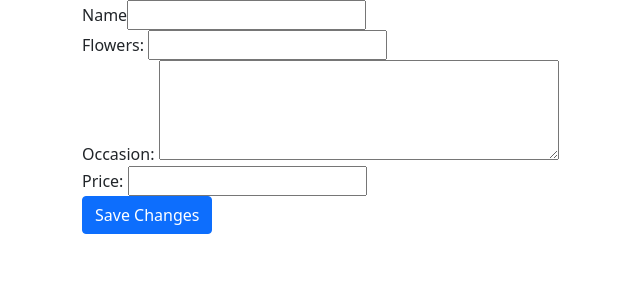
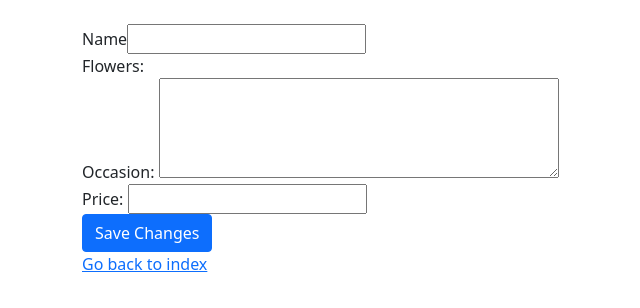
Before and after one commit to juliannatruitt/flowershop_ase220, a plain HTML site: page update.html in a window 1280 px wide. Shown: the whole page, without its empty margins (0-640 px from the left). Drawn offline with nearby package versions, Linux system fonts and the light colour scheme; no server answers.

Commit message:
more edits

```diff
--- a/update.html
+++ b/update.html
@@ -10,11 +10,13 @@
     <body>
         <div class="container">
         <form>
-           <label for="name">Name</label><input type="text" id="name"></input><br />
-            Flowers: <input type="text" id="flowers"></input><br />
-            Occasion: <textarea id="occasion" style="width: 400px; height: 100px;"></textarea><br />
-            Price: <input type="text" id="price"></input><br />
-            <button id="btn-save-changes" class="btn btn-primary">Save Changes</a>
+            <img id="flower_picture">
+            <div>Name<input type="text" id="name" /></div>
+            <div id="flowers"><label>Flowers:</label></div>
+            <div>Occasion: <textarea id="occasion" style="width: 400px; height: 100px;"></textarea><br /></div>
+            <div>Price: <input type="text" id="price" /></div>
+            <div><button id="btn-save-changes" class="btn btn-primary">Save Changes</a></div>
+            <a href="index.html">Go back to index </a>
         </form>
         </div>
 
@@ -27,10 +29,14 @@
                 $.get(document_url, function(data, status){
                     flowerarray = data;
                     let id = getQueryParam('id')
+                    document.getElementById('flower_picture').src = flowerarray[id].image;
                     $('#name').val(`${flowerarray[id].name}`);
-                    //for (let i=0; i<flowerarray.flowers.length; i++){
-//
-                    //}
+                    $('#flowers').empty();
+                    for (let i=0; i<flowerarray[id].flowers.length; i++){
+                        console.log(flowerarray[id].flowers[i]);
+                        html = `<br /><input type="text" class="contained-flowers" value="${flowerarray[id].flowers[i]}" />`;
+                        $('#flowers').append(html);
+                    }
                     $('#occasion').val(`${flowerarray[id].occasion}`);
                     $('#price').val(`${flowerarray[id].price}`);
             });
```
